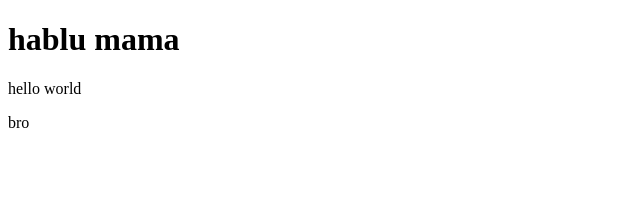
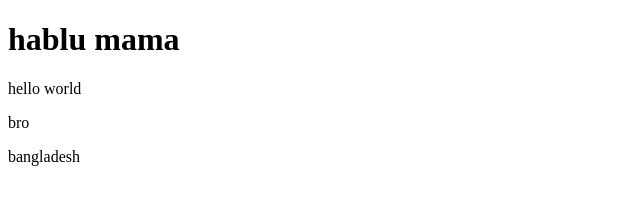
Before and after one commit to mim39/my-f, a plain HTML site: page index.html in a window 1280 px wide. Shown: the whole page, without its empty margins (0-640 px from the left). Drawn offline with Linux system fonts and the light colour scheme.

Commit message:
Update index.html

```diff
--- a/index.html
+++ b/index.html
@@ -8,6 +8,7 @@
 <h1> hablu mama</h1>
 <p> hello world</p>
     <p> bro</p>
+    <P> bangladesh</P>
 <body>
 
 </body>
```
